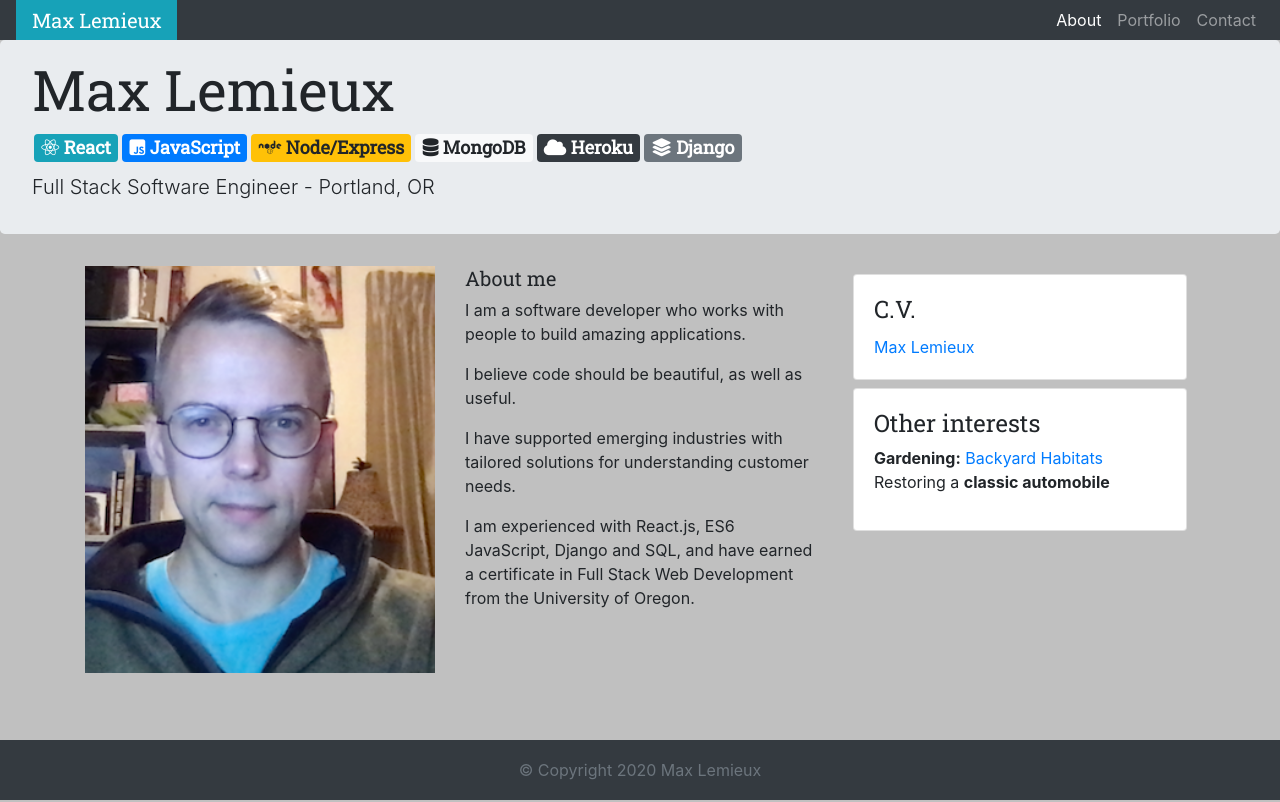
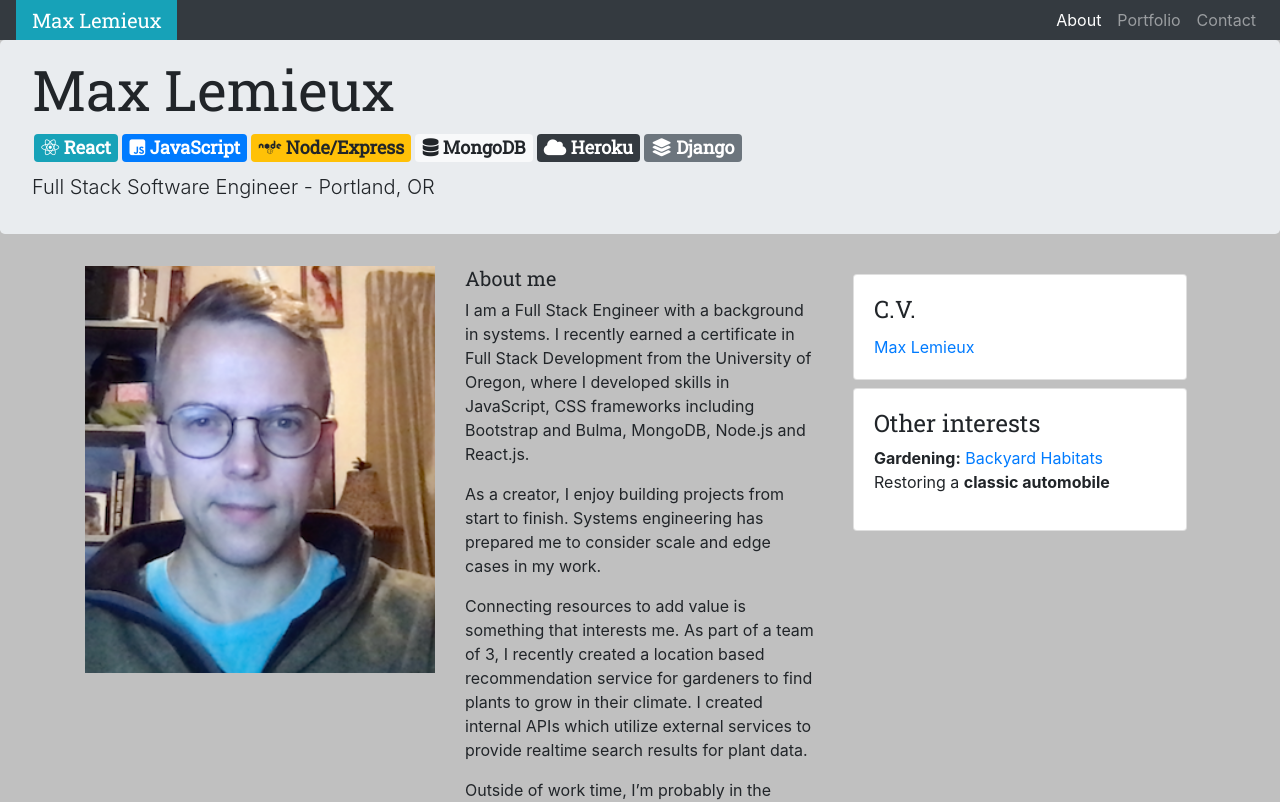
Before and after one commit to maxlemieux/portfolio, a React (Create React App) app: page / in a window 1280 px wide. Shown: the top 802 px of the page. Built offline with nearby package versions, Linux system fonts and the light colour scheme.

Commit message:
more about me

```diff
--- a/src/pages/Index.js
+++ b/src/pages/Index.js
@@ -21,11 +21,12 @@ const Index = () => {
                 <img className="w-100 mb-3 imgFluid" src="./assets/images/Selfie Small.png" width="100%" alt="..." />
               </div>
               <div className="col-lg-4">
-                  <h5>About me</h5>
-                  <p>I am a software developer who works with people to build amazing applications.</p>
-                  <p>I believe code should be beautiful, as well as useful.</p>
-                  <p>I have supported emerging industries with tailored solutions for understanding customer needs.</p>
-                  <p>I am experienced with React.js, ES6 JavaScript, Django and SQL, and have earned a certificate in Full Stack Web Development from the University of Oregon.</p>
+                <h5>About me</h5>
+                <p>I am a Full Stack Engineer with a background in systems.  I recently earned a certificate in Full Stack Development from the University of Oregon, where I developed skills in JavaScript, CSS frameworks including Bootstrap and Bulma, MongoDB, Node.js and React.js.</p>
+                <p>As a creator, I enjoy building projects from start to finish. Systems engineering has prepared me to consider scale and edge cases in my work.</p>
+                <p>Connecting resources to add value is something that interests me. As part of a team of 3, I recently created a location based recommendation service for gardeners to find plants to grow in their climate. I created internal APIs which utilize external services to provide realtime search results for plant data.</p>
+                <p>Outside of work time, I’m probably in the garden, hiking on a forest trail, trying a new recipe in the kitchen, or checking out new technologies. </p>
+                <p>I look forward to applying my energies towards a better future for all. If you have an opportunity that you think would be a good fit, please reach out here.</p>
               </div>
               <div className="col-lg-4">
                   <div className="card m-2">
```
